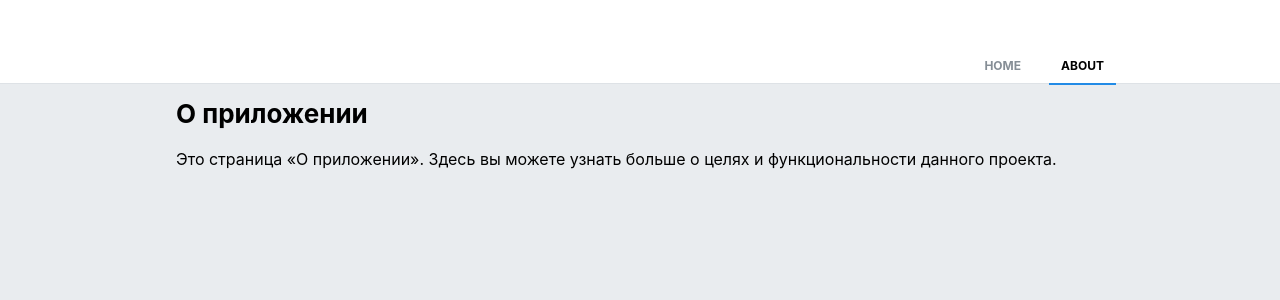
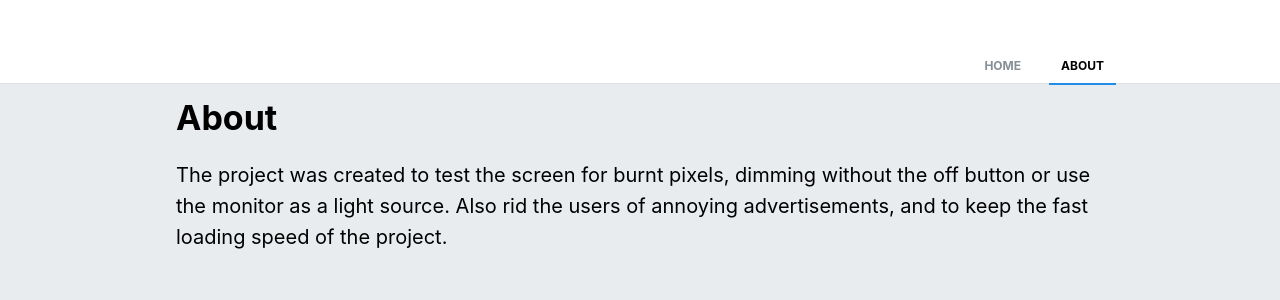
Before and after one commit to zhukovsergei/blackscreen, a React (Vite) app in the folder app/: page /about in a window 1280 px wide. Shown: the top 300 px of the page. Built offline with nearby package versions, Linux system fonts and the light colour scheme.

Commit message:
Added about description

```diff
--- a/app/src/Pages/About.tsx
+++ b/app/src/Pages/About.tsx
@@ -3,9 +3,9 @@ import { Container, Title, Text } from '@mantine/core';
 export function About() {
     return (
         <Container>
-            <Title order={2}>О приложении</Title>
-            <Text mt="md">
-                Это страница «О приложении». Здесь вы можете узнать больше о целях и функциональности данного проекта.
+            <Title order={1}>About</Title>
+            <Text mt="lg" fz={"xl"}>
+                The project was created to test the screen for burnt pixels, dimming without the off button or use the monitor as a light source. Also rid the users of annoying advertisements, and to keep the fast loading speed of the project.
             </Text>
         </Container>
     );
```
